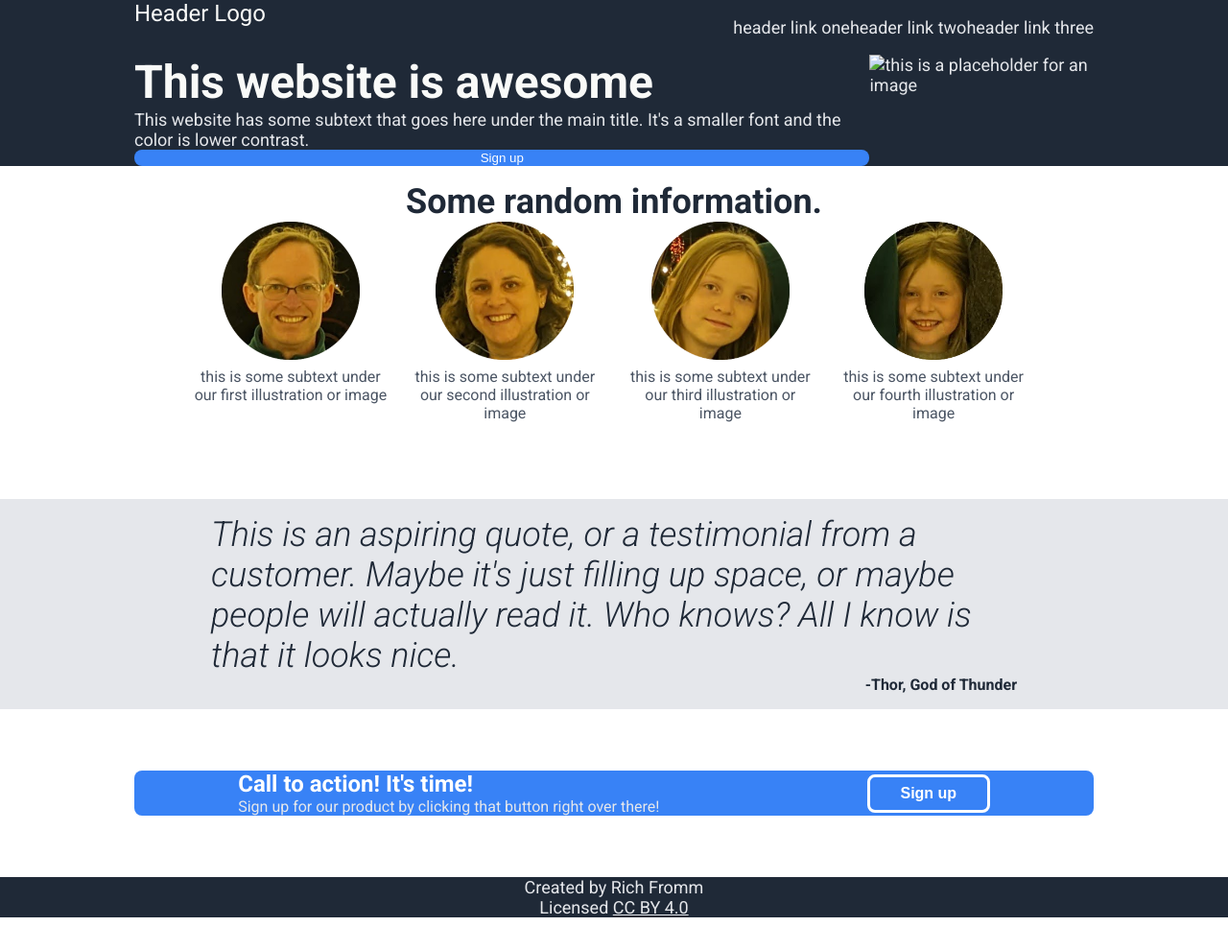
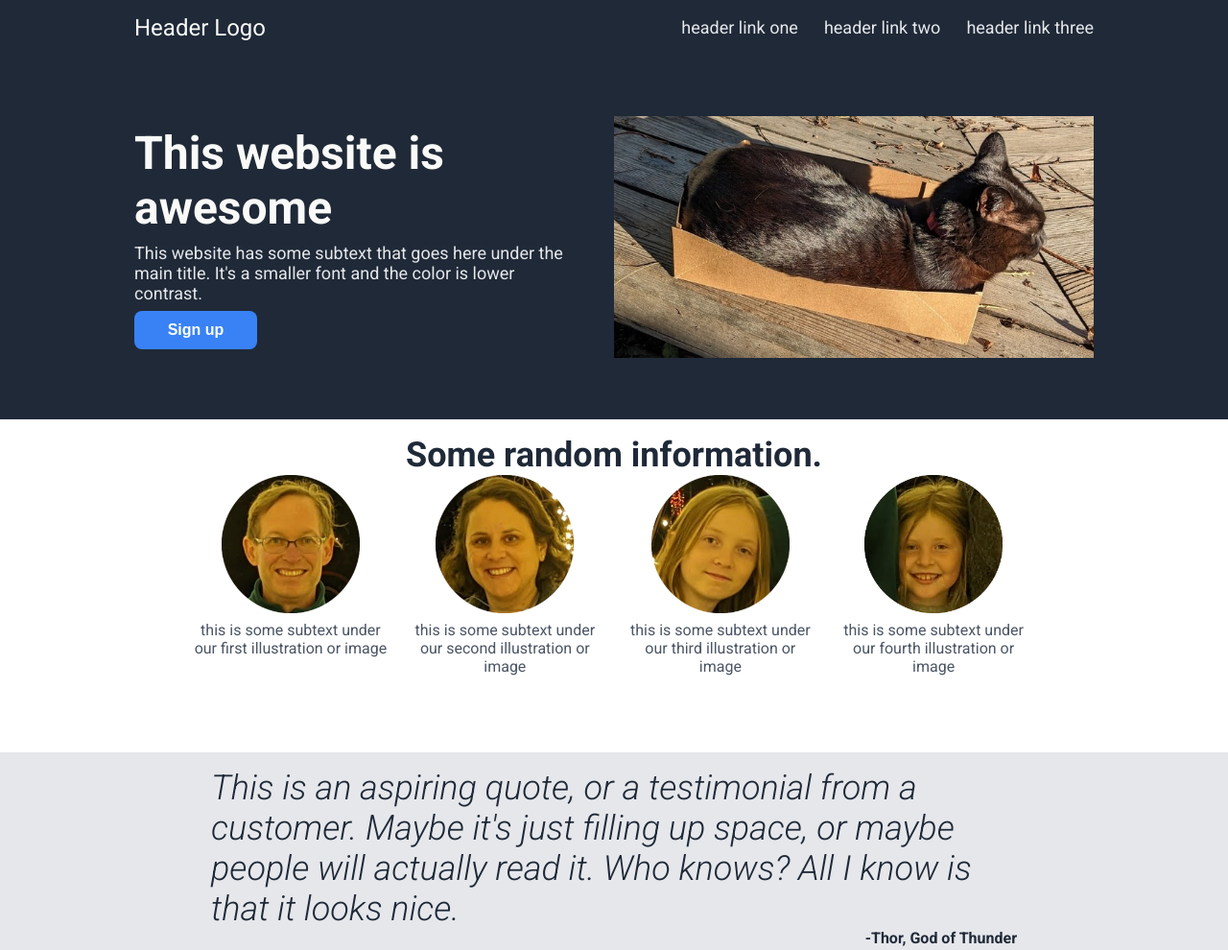
Before and after one commit to richfromm/odin-landing-page, a plain HTML site: page index.html in a window 1280 px wide. Shown: the top 990 px of the page at 96% size. Before the commit the page ends 956 px from the top, so only its background shows below. Drawn offline with Linux system fonts and the light colour scheme.

Commit message:
First pass at styling the hero
Having trouble with various spacings once the image is added

Would prefer things to shrink more, and not start vertically scrolling
so soon. Need to investigate further.

```diff
--- a/index.html
+++ b/index.html
@@ -33,7 +33,7 @@
           </div>
           <button>Sign up</button>
         </div>
-        <img src="./images/image-hero.png" alt="this is a placeholder for an image">
+        <img src="./images/cat-small.jpg" alt="this is a placeholder for an image">
       </div>
       <div class="empty"></div>
     </div>
--- a/style.css
+++ b/style.css
@@ -35,6 +35,26 @@ body {
 .footer-inner {
   font-size: 18px;
   color: #E5E7EB;
+}
+
+.hero-inner {
+  margin-top: 4em;
+  margin-bottom: 4em;
+  gap: 5%;
+}
+
+/* XXX need to fiddle with this more */
+.hero-inner img {
+  /* height: 80%; */
+  /* max-width: 40%; */
+  /*
+  height: auto;
+  width: 40%;
+ */
+  height: 100%;
+  width: auto;
+  max-width: 50%;
+  /*max-height: 50%;*/
 }
 
 .info-inner img {
@@ -105,6 +125,10 @@ button,
 }
 
 .hero-inner button {
+  width: 8em;
+  height: 2.5em;
+  font-size: 16px;
+  font-weight: bold;
   border: none;
 }
 
@@ -126,24 +150,32 @@ button,
   display: flex;
   flex-direction: row;
   justify-content: space-between;
+  align-items: center;
 }
 
 .header-links {
   display: flex;
   flex-direction: row;
   justify-content: space-between;
+  gap: 1.5em;
+}
+
+.hero-outer {
+  flex: 2;
 }
 
 .hero-inner {
   display: flex;
   flex-direction: row;
   justify-content: space-between;
+  align-items: center;
 }
 
 .hero-left {
   display: flex;
   flex-direction: column;
-  justify-content: space-between;
+  justify-content: center;
+  gap: 0.5em;
 }
 
 .info-outer {
@@ -190,7 +222,7 @@ button,
 }
 
 .signup-outer {
-  flex: 3;
+  flex: 4;
 }
 
 .signup-inner {
@@ -198,8 +230,8 @@ button,
   flex-direction: row;
   justify-content: space-around;
   align-items: center;
-  margin-top: 4em;
-  margin-bottom: 4em;
+  margin-top: 3em;
+  margin-bottom: 3em;
 }
 
 .signup-left {
```
Also changed, not shown: images/cat-small.jpg (added).
